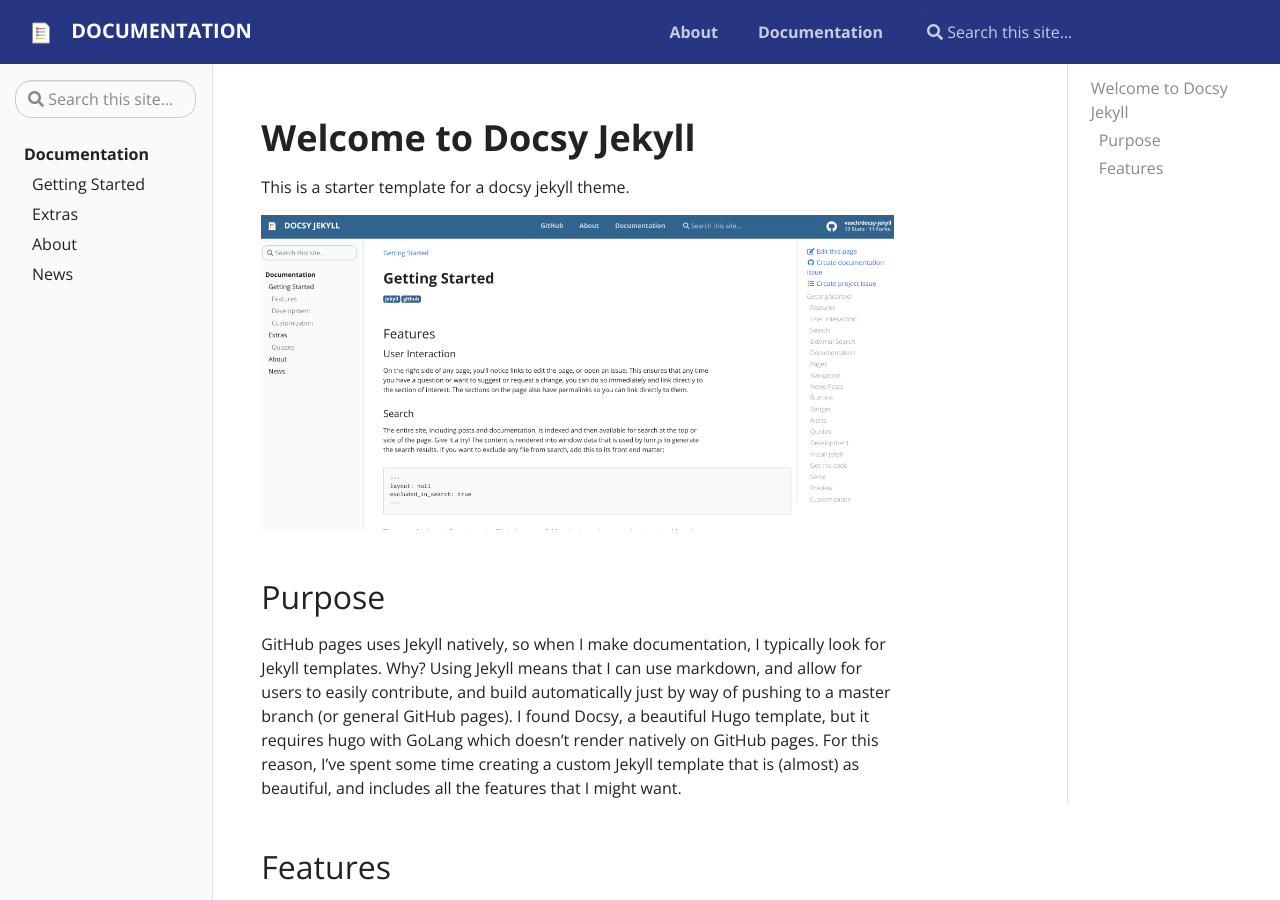
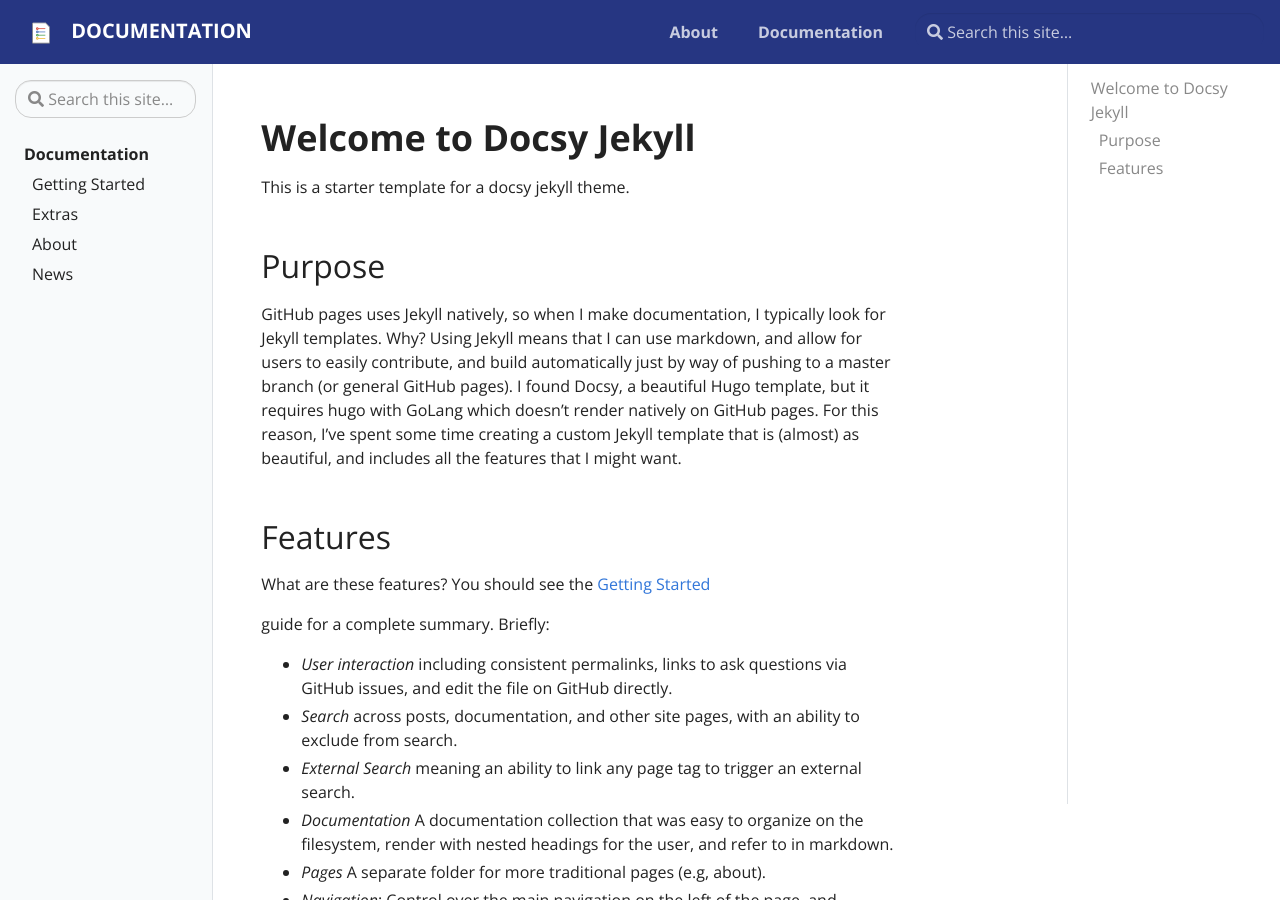
Before and after one commit to ejniemeijer/ejniemeijer.github.io, a Jekyll site: the page built from pages/index.md, in a window 1280 px wide and 900 px high. Built offline with Jekyll 4.4.1, drawn with Linux system fonts in a browser that asks for light colours.

Commit message:
Update index.md

```diff
--- a/pages/index.md
+++ b/pages/index.md
@@ -7,8 +7,6 @@ permalink: /
 # Welcome to Docsy Jekyll
 
 This is a starter template for a docsy jekyll theme.
-
-![assets/img/docsy-jekyll.png](assets/img/docsy-jekyll.png)
 
 ## Purpose
 
```
